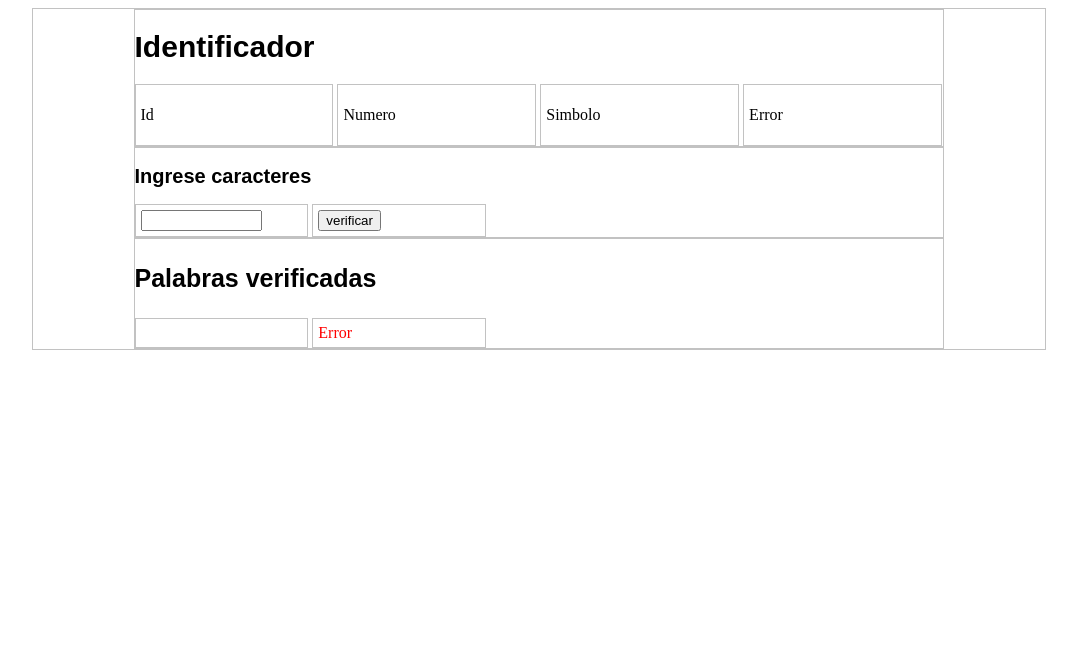
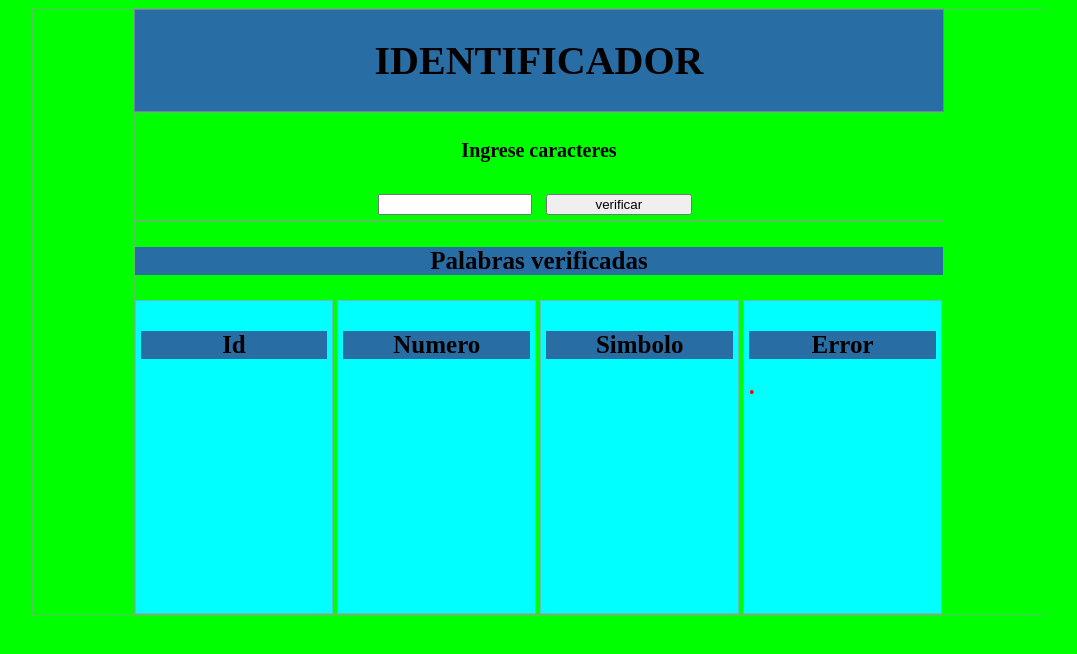
Before and after one commit to Moose0305/Reconocedor, a plain HTML site: page index.html in a window 1280 px wide. Both pictures are taken after a click on the button "verificar". Shown: the whole page, without its empty margins (101-1178 px from the left). Drawn offline with Linux system fonts and the light colour scheme.

Commit message:
añadiendo estilos css

```diff
--- a/index.html
+++ b/index.html
@@ -1,62 +1,68 @@
 <!DOCTYPE html>
-<html lang="en">
-<head>
+<html lang="es">
+<head >
     <meta charset="UTF-8">
     <meta name="viewport" content="width=device-width, initial-scale=1.0">
     <meta http-equiv="X-UA-Compatible" content="ie=edge">
     <title>Reconocedor</title>
     <link rel="stylesheet" href="./styles.css" type="text/css">
 </head>
-<body>
+<body bgcolor=lime>
     <div class="contenedor">
         <header class="contenedor">
-            <h1>Identificador</h1>
-                <div class="contenedor3">
-                    <p>Id</p>
-                </div>
-                <div class="contenedor3">
-                    <p>Numero</p>
-                </div>
-                <div class= "contenedor3">
-                    <p>Simbolo</p>
-                </div>
-                <div class="contenedor3">
-                    <p>Error</p>
-                </div>
+            <h1  align="center">IDENTIFICADOR</h1>
 
         </header>
 
         <section >
-            <article class="contenedor">
-                <h2>Ingrese caracteres</h2>
-                <div class="contenedor2">
+            <article align="center" class="contenedor">
+                <h4 align="center">Ingrese caracteres</h4>
+                    <div align="right" class="contenedor4">
 
-                    <input type="text" id="tex1">
-                </div>
+                         <input type="text" id="tex1">
+                    </div>
 
-                <div class="contenedor2">
+                <div align="left" class="contenedor4">
                     <button onclick="funcion1()">verificar</button>
 
                 </div>
             </article>
+
             <article class="contenedor">
-                <h3>Palabras verificadas</h3>
+                <h3 align="center">Palabras verificadas</h3>
 
-                    <div id="Palabras verificadas" class="contenedor2">
+                    <div  class="contenedor3">
+
+                            <h3 align="center" >Id</h3>
+                                 <div id="ID" class="TipoCadena">
+
+                                 </div>
 
                     </div>
 
-                    <div id="TipoCadena" class="TipoCadena contenedor2">
+                    <div class="contenedor3" >
+                                <h3 align="center">Numero</h3>
+                                    <div id="Numero" class="TipoCadena">
 
+                                    </div>
                     </div>
 
-                    <div class="TipoCadena">
+                    <div class= "contenedor3">
+                                <h3 align="center">Simbolo</h3>
+                                    <div id="Simbolo" class="TipoCadena">
 
+                                    </div>
                     </div>
 
+
+                    <div class="contenedor3">
+                                <h3 align="center">Error</h3>
+                                    <div id="Error" class="Reconocedor">
+
+                                    </div>
+                    </div>
             </article>
         </section>
-
     </div>
     <script type="text/javascript" src="./script.js"></script>
 </body>
--- a/script.js
+++ b/script.js
@@ -1,17 +1,7 @@
-var Palabrasverificadas = document.getElementById("Palabras verificadas");
-var TipoCadena = document.getElementById("TipoCadena");
-
-function funcion(){
-    alert("Reconocedor: " + texto.value );
-    Palabrasverificadas.innerHTML = Palabrasverificadas.innerHTML + texto.value + "<br>";
-}
 
 function funcion1(){
 
 var texto = document.getElementById("tex1");
-
-var color = 1;
-
 var reconocedorNum=0;
 var reconocedorLet1=0;
 var reconocedorLet2=0;
@@ -19,21 +9,11 @@ var reconocedorSim=0;
 var reconocedorError=1;
 var reconocedorError2=0;
 
-var cadena="";
-
-var caracteres = new Array();
-caracteres[0] = "simon";
-
-alert("funciono");
-
-alert("DATO: "+ texto.value[1]);
 for(var i=0; i<=texto.value.length; i++){
 
     if(texto.value[i]==0 || texto.value[i]==1 ||  texto.value[i]==2 || texto.value[i]==3 || texto.value[i]==4 || texto.value[i]==5 || texto.value[i]==6 || texto.value[i]==7 || texto.value[i]==8 || texto.value[i]==9)
     {
         reconocedorNum=1;
-
-
     }
 
     if(texto.value[0]=="a" || texto.value[0]=="b" || texto.value[0]=="c" || texto.value[0]=="d" || texto.value[0]=="e" || texto.value[0]=="f" || texto.value[0]=="g" || texto.value[0]=="h" || texto.value[0]=="i" || texto.value[0]=="j" || texto.value[0]=="k" || texto.value[0]=="l" || texto.value[0]=="m" || texto.value[0]=="n" || texto.value[0]=="ñ" || texto.value[0]=="o" || texto.value[0]=="p" || texto.value[0]=="q" || texto.value[0]=="r" || texto.value[0]=="s" || texto.value[0]=="t" || texto.value[0]=="u" || texto.value[0]=="v" || texto.value[0]=="w" || texto.value[0]=="x" || texto.value[0]=="y" || texto.value[0]=="z") {
@@ -42,8 +22,6 @@ for(var i=0; i<=texto.value.length; i++){
 
     if(texto.value[i]=="a" || texto.value[i]=="b" || texto.value[i]=="c" || texto.value[i]=="d" || texto.value[i]=="e" || texto.value[i]=="f" || texto.value[i]=="g" || texto.value[i]=="h" || texto.value[i]=="i" || texto.value[i]=="j" || texto.value[i]=="k" || texto.value[i]=="l" || texto.value[i]=="m" || texto.value[i]=="n" || texto.value[i]=="ñ" || texto.value[i]=="o" || texto.value[i]=="p" || texto.value[i]=="q" || texto.value[i]=="r" || texto.value[i]=="s" || texto.value[i]=="t" || texto.value[i]=="u" || texto.value[i]=="v" || texto.value[i]=="w" || texto.value[i]=="x" || texto.value[i]=="y" || texto.value[i]=="z"){
         reconocedorLet2=1;
-
-
 }
 
     if(texto.value[i]=="#" || texto.value[i]=="$" || texto.value[i]=="%" ){
@@ -57,41 +35,29 @@ for(var i=0; i<=texto.value.length; i++){
 
     if(reconocedorLet1 == 1 && reconocedorLet2 == 1 && reconocedorSim == 0 && reconocedorError2==0){
         reconocedorError=0;
-        alert("ID");
         cadena="ID";
-
+        var Palabrasverificadas = document.getElementById("ID");
     }
 
     if(reconocedorNum == 1 && reconocedorLet2 == 0 && reconocedorSim == 0 && reconocedorError2==0){
         reconocedorError=0;
-        alert("Numero");
         cadena="Numero";
-
+        var Palabrasverificadas = document.getElementById("Numero");
     }
 
     if(reconocedorSim == 1 && reconocedorLet2 == 0 && reconocedorNum == 0 && reconocedorError2==0){
        reconocedorError=0;
-        alert("Simbolo");
         cadena="Simbolo";
+        var Palabrasverificadas = document.getElementById("Simbolo");
+
     }
 
     if(reconocedorError==1  || reconocedorError2==1 )  {
-
         alert("Error");
         cadena="Error";
-        document.getElementById("TipoCadena").style.color = "red";
-
-        document.getElementById('tex1').style.color = 'red';
-
+        var Palabrasverificadas = document.getElementById("Error");
     }
 
-    TipoCadena.innerHTML = TipoCadena.innerHTML + cadena + "<br>";
-    Palabrasverificadas.innerHTML = Palabrasverificadas.innerHTML + texto.value + "<br>";
+    Palabrasverificadas.innerHTML =  Palabrasverificadas.innerHTML + "•" + texto.value + "<br>";
 
 }
-
-function color() {
-
-    document.getElementById("Palabras verificadas").style.color = "red";
-
-}
--- a/styles.css
+++ b/styles.css
@@ -1,20 +1,21 @@
 h1{
-    font-size: 30px;
-    font-family: Arial;
+
+    font-size: 40px;
+    font-family: 'Times New Roman', Times, serif;
     font-weight: bold;
 }
 
+h3{
+    font-size: 25px;
+    font-family: 'Times New Roman', Times, serif;
+    font-weight: bold;
+    background-color: rgb(41, 109, 165);
 
-h2{
-    font-size: 20px;
-    font-family: Arial;
-    font-weight: bold;
 }
 
-
-h3{
-    font-size: 25px;
-    font-family: Arial;
+h4{
+    font-size: 20px;
+    font-family: 'Times New Roman', Times, serif;
     font-weight: bold;
 }
 
@@ -34,18 +35,45 @@ h3{
 }
 
 .contenedor3{
+    background-color:cyan;
+    size: 50;
     width: 23.1%;
-    display: inline-block;
+    height: 8cm;
+   display: inline-table;
     margin: auto;
     border: 1px solid #9999;
     padding: 5px;
 }
 
-.TipoCadena{
-    color: rgb(4, 239, 247);
+.contenedor4{
+    width: 20%;
+    display: inline-block;
+    border: 0px solid #9999;
+    padding: 5px;
 }
 
 
+.TipoCadena{
+    color: blue;
+
+}
+
+.Reconocedor{
+    color: red;
+}
+
+header{
+    background-color: rgb(41, 109, 165);
+}
+
 input{
-    width: 70%;
+    width: 90%;
 }
+
+button{
+    width: 90%
+}
+
+#c1{
+    background-color: rgb(41, 109, 165);
+}
```
